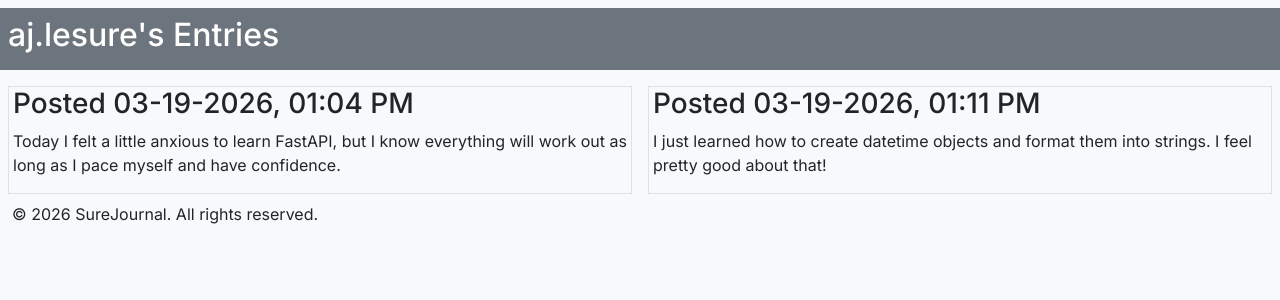
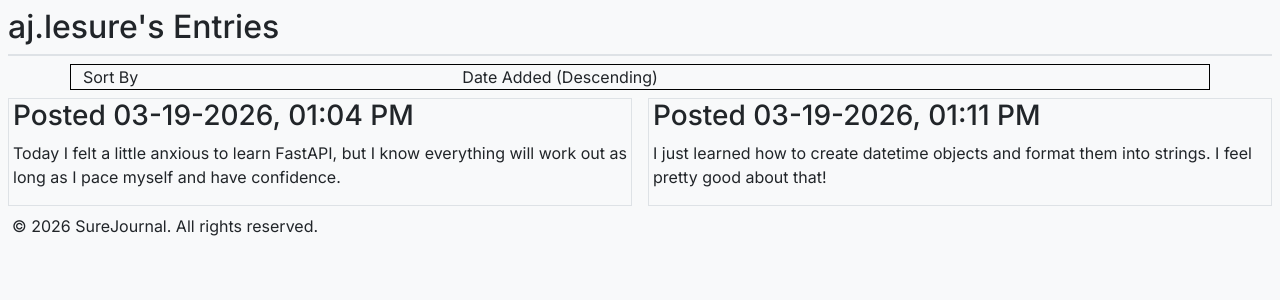
Before and after one commit to AJurBoii/surejournal, a FastAPI app: page / in a window 1280 px wide. Shown: the part 88-388 px from the top of the page. Run offline with FastAPI, Linux system fonts and the light colour scheme.

Commit message:
Attempt to add styling for sort feature

```diff
--- a/templates/home.html
+++ b/templates/home.html
@@ -5,9 +5,19 @@
         <p>This is using a Jinja2 template!</p>
     </div> -->
     {% if journal %}
-    <div class="container-fluid bg-secondary text-white p-2 my-2">
-        <div class="row row-cols-2">
-            <div class="col"><h2>{{ journal.getUser() }}'s Entries</h2></div>
+    <div class="container-fill border-bottom border-2 mx-2 my-2">
+        <h2>{{ journal.getUser() }}'s Entries</h2>
+    </div>
+    <!-- <div class="container-fill border border-1 border-black px-2 my-2">
+        <div class="row px-2">
+            <div class="col-4">hello</div>
+            <div class="col-8">test</div>
+        </div>
+    </div> -->
+    <div class="container">
+        <div class="row border border-1 border-black">
+            <div class="col-4">Sort By</div>
+            <div class="col-8">Date Added (Descending)</div>
         </div>
     </div>
     <div class="container-fluid">
```
